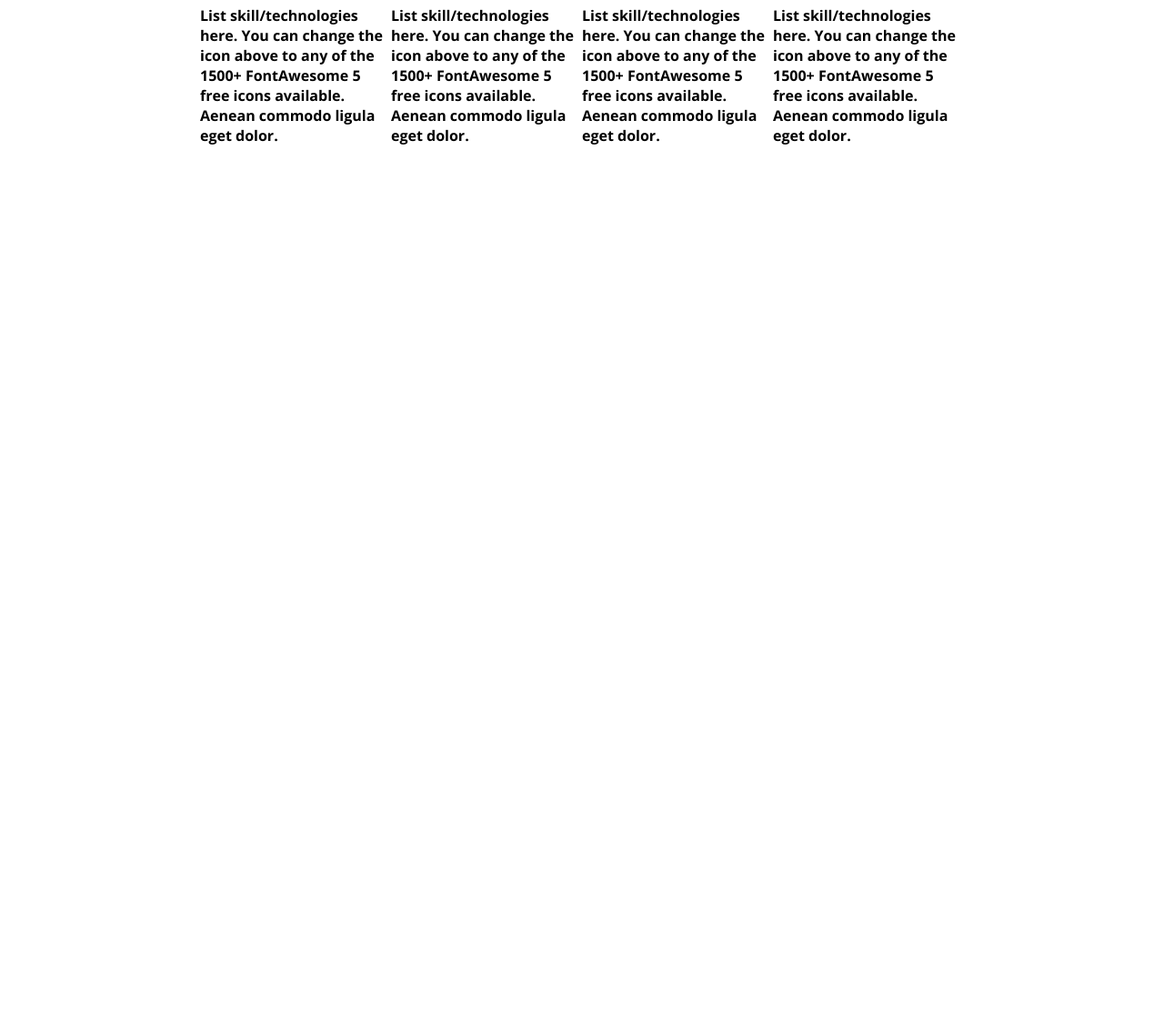
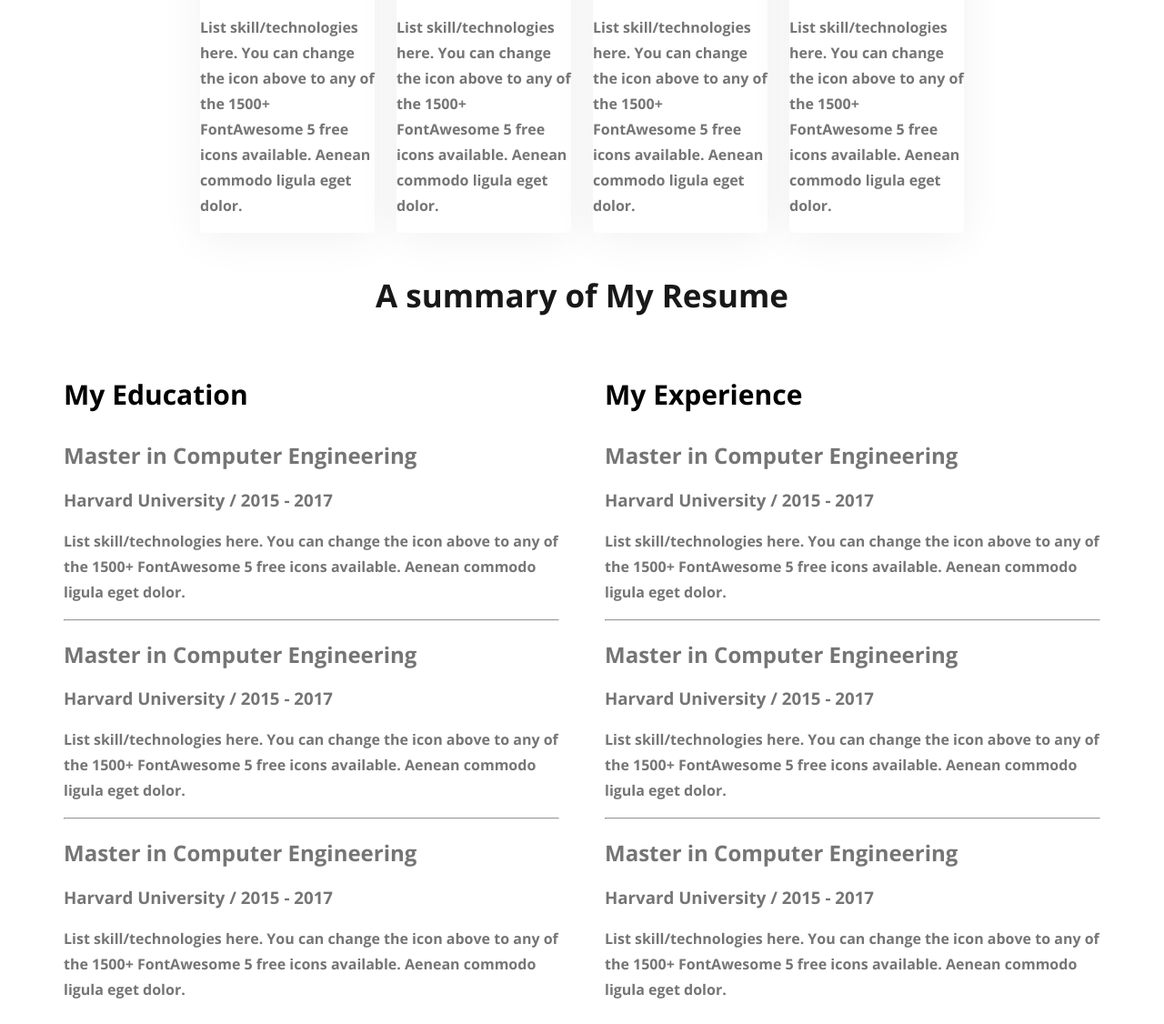
Before and after one commit to Habib1112223/developer-portpolio, a plain HTML site: page index.html in a window 1280 px wide. Shown: the part 1805-2931 px from the top of the page at 91% size. Before the commit the page ends 1989 px from the top, so only its background shows below. Drawn offline with nearby package versions, Linux system fonts and the light colour scheme.

Commit message:
added the commit session

```diff
--- a/index.html
+++ b/index.html
@@ -69,29 +69,95 @@
             <!-- what I do -->
             <section>
                   <h3 class="section-title">What I do</h3>
-                  <p id="what-I-do" class="section-description">I have more than 10 years experience building software for clients all over the world. Below is a quick overview of my main technical skill sets and technologies i use. Want to find out more about my experience? Check out my online resume and project portfolio.</p>
+                  <p id="what-I-do" class="section-description">I have more than 10 years experience building software
+                        for clients all over the world. Below is a quick overview of my main technical skill sets and
+                        technologies i use. Want to find out more about my experience? Check out my online resume and
+                        project portfolio.</p>
                   <div class="skills-container">
                         <div class="skills">
                               <img src="images/icons/js.png" alt="">
                               <h3 class="skill-title">Vanilla JavaScript</h3>
-                              <p class="skill-description">List skill/technologies here. You can change the icon above to any of the 1500+ FontAwesome 5 free icons available. Aenean commodo ligula eget dolor.</p>
+                              <p class="skill-description">List skill/technologies here. You can change the icon above
+                                    to any of the 1500+ FontAwesome 5 free icons available. Aenean commodo ligula eget
+                                    dolor.</p>
                         </div>
                         <div class="skills">
                               <img src="images/icons/react.png" alt="">
                               <h3 class="skill-title">react</h3>
-                              <p class="skill-description">List skill/technologies here. You can change the icon above to any of the 1500+ FontAwesome 5 free icons available. Aenean commodo ligula eget dolor.</p>
+                              <p class="skill-description">List skill/technologies here. You can change the icon above
+                                    to any of the 1500+ FontAwesome 5 free icons available. Aenean commodo ligula eget
+                                    dolor.</p>
                         </div>
                         <div class="skills">
                               <img src="images/icons/nodejs.png" alt="">
                               <h3 class="skill-title">nodejs</h3>
-                              <p class="skill-description">List skill/technologies here. You can change the icon above to any of the 1500+ FontAwesome 5 free icons available. Aenean commodo ligula eget dolor.</p>
+                              <p class="skill-description">List skill/technologies here. You can change the icon above
+                                    to any of the 1500+ FontAwesome 5 free icons available. Aenean commodo ligula eget
+                                    dolor.</p>
                         </div>
                         <div class="skills">
                               <img src="images/icons/mongo.png" alt="">
                               <h3 class="skill-title">mongo</h3>
-                              <p class="skill-description">List skill/technologies here. You can change the icon above to any of the 1500+ FontAwesome 5 free icons available. Aenean commodo ligula eget dolor.</p>
+                              <p class="skill-description">List skill/technologies here. You can change the icon above
+                                    to any of the 1500+ FontAwesome 5 free icons available. Aenean commodo ligula eget
+                                    dolor.</p>
                         </div>
                   </div>
+
+            </section>
+            <!-- Resume section in html -->
+            <section>
+                  <h3 class="section-title">A summary of My Resume</h3>
+                 <div class="resume-container">
+                  <div class="resume-column">
+                        <h3 class="resume-column-title">My Education</h3>
+                        <div class="resume-item">
+                              <h2 class="resume-item-title">Master in Computer Engineering</h2>
+                              <h3 class="resume-item-indtitute">Harvard University / 2015 - 2017</h3>
+                              <p class="resume-item-description">List skill/technologies here. You can change the icon above
+                                    to any of the 1500+ FontAwesome 5 free icons available. Aenean commodo ligula eget dolor.</p>
+                        </div>
+                        <hr>
+                        <div class="resume-item">
+                              <h2 class="resume-item-title">Master in Computer Engineering</h2>
+                              <h3 class="resume-item-indtitute">Harvard University / 2015 - 2017</h3>
+                              <p class="resume-item-description">List skill/technologies here. You can change the icon above
+                                    to any of the 1500+ FontAwesome 5 free icons available. Aenean commodo ligula eget dolor.</p>
+                        </div>
+                        <hr>
+                        <div class="resume-item">
+                              <h2 class="resume-item-title">Master in Computer Engineering</h2>
+                              <h3 class="resume-item-indtitute">Harvard University / 2015 - 2017</h3>
+                              <p class="resume-item-description">List skill/technologies here. You can change the icon above
+                                    to any of the 1500+ FontAwesome 5 free icons available. Aenean commodo ligula eget dolor.</p>
+                        </div>
+
+
+                  </div>
+                  <div class="resume-column">
+                        <h3 class="resume-column-title">My Experience</h3>
+                        <div class="resume-item">
+                              <h2 class="resume-item-title">Master in Computer Engineering</h2>
+                              <h3 class="resume-item-indtitute">Harvard University / 2015 - 2017</h3>
+                              <p class="resume-item-description">List skill/technologies here. You can change the icon above
+                                    to any of the 1500+ FontAwesome 5 free icons available. Aenean commodo ligula eget dolor.</p>
+                        </div>
+                        <hr>
+                        <div class="resume-item">
+                              <h2 class="resume-item-title">Master in Computer Engineering</h2>
+                              <h3 class="resume-item-indtitute">Harvard University / 2015 - 2017</h3>
+                              <p class="resume-item-description">List skill/technologies here. You can change the icon above
+                                    to any of the 1500+ FontAwesome 5 free icons available. Aenean commodo ligula eget dolor.</p>
+                        </div>
+                        <hr>
+                        <div class="resume-item">
+                              <h2 class="resume-item-title">Master in Computer Engineering</h2>
+                              <h3 class="resume-item-indtitute">Harvard University / 2015 - 2017</h3>
+                              <p class="resume-item-description">List skill/technologies here. You can change the icon above
+                                    to any of the 1500+ FontAwesome 5 free icons available. Aenean commodo ligula eget dolor.</p>
+                        </div>
+                  </div>
+                 </div>
 
             </section>
       </main>
--- a/styles/port.css
+++ b/styles/port.css
@@ -21,7 +21,7 @@ body {
 }
 
 .section-description {
-      color:#757575;
+      color: #757575;
       text-align: center;
       font-size: 18px;
       font-weight: 400;
@@ -107,17 +107,19 @@ nav a {
 }
 
 /* main section style */
-main{
+main {
       max-width: 1140px;
       /* margin: 0 auto; */
       justify-content: center;
       margin: 0 auto;
 }
-.about-info-container{
+
+.about-info-container {
       display: flex;
       justify-content: space-around;
 }
-.about-info{
+
+.about-info {
       text-align: center;
 }
 
@@ -129,11 +131,50 @@ main{
       background: #FFF8F3;
       margin: 130px 0px;
 }
-#what-I-do{
+
+#what-I-do {
       padding: 30px 150px;
       color: blue;
 }
-.skills-container{
+
+.skills-container {
       display: flex;
-      padding: 0px 150px;
+      padding: 10px 150px;
+      gap: 24px;
 }
+
+.skills {
+      border-radius: 5px;
+      background: #FFF;
+      box-shadow: 0px 6px 50px 0px rgba(0, 0, 0, 0.06);
+}
+
+.skill-description {
+      color: #757575;
+      font-size: 16px;
+      font-weight: 400;
+      line-height: 28px;
+}
+
+/* resume section styles */
+.resume-column-title {
+      color: #474747);
+      font-size: 30px;
+      font-weight: 700;
+}
+
+.resume-container {
+      display: flex;
+      gap: 50px;
+
+}
+
+.resume-item-description {
+      color: #757575;
+      font-size: 16px;
+      font-weight: 400;
+      line-height: 28px;
+}
+ .resume-item-title,.resume-item-indtitute{
+      color: #757575;
+}
```
